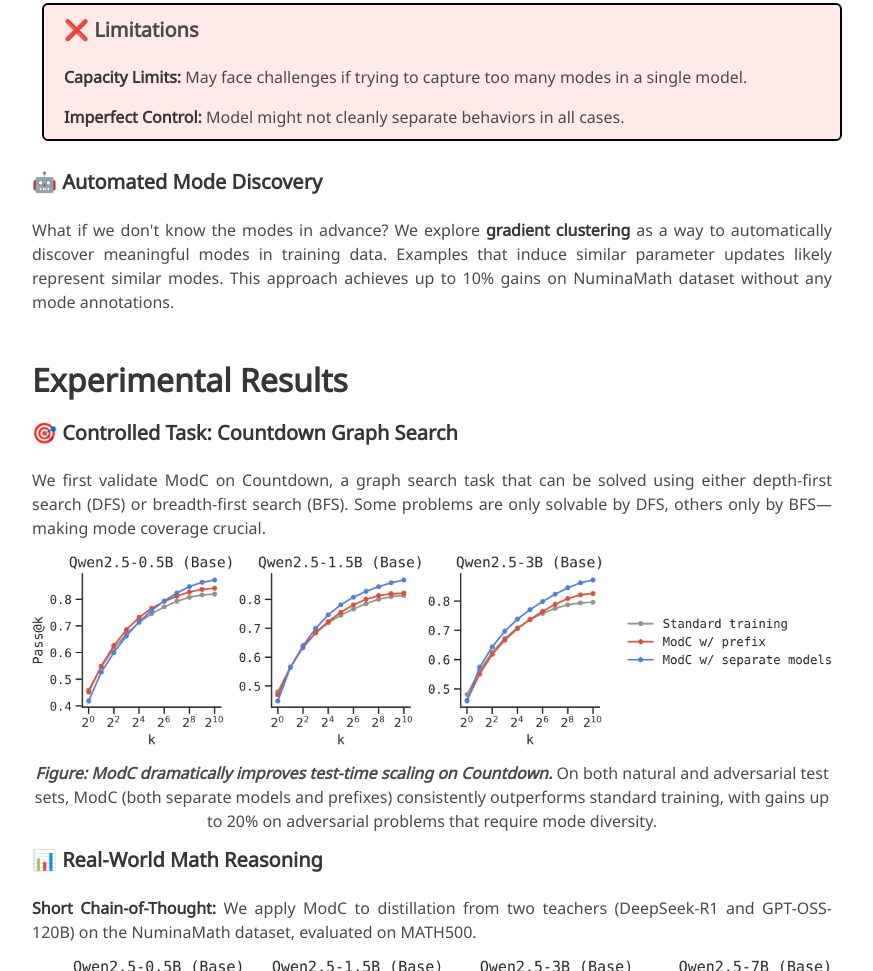
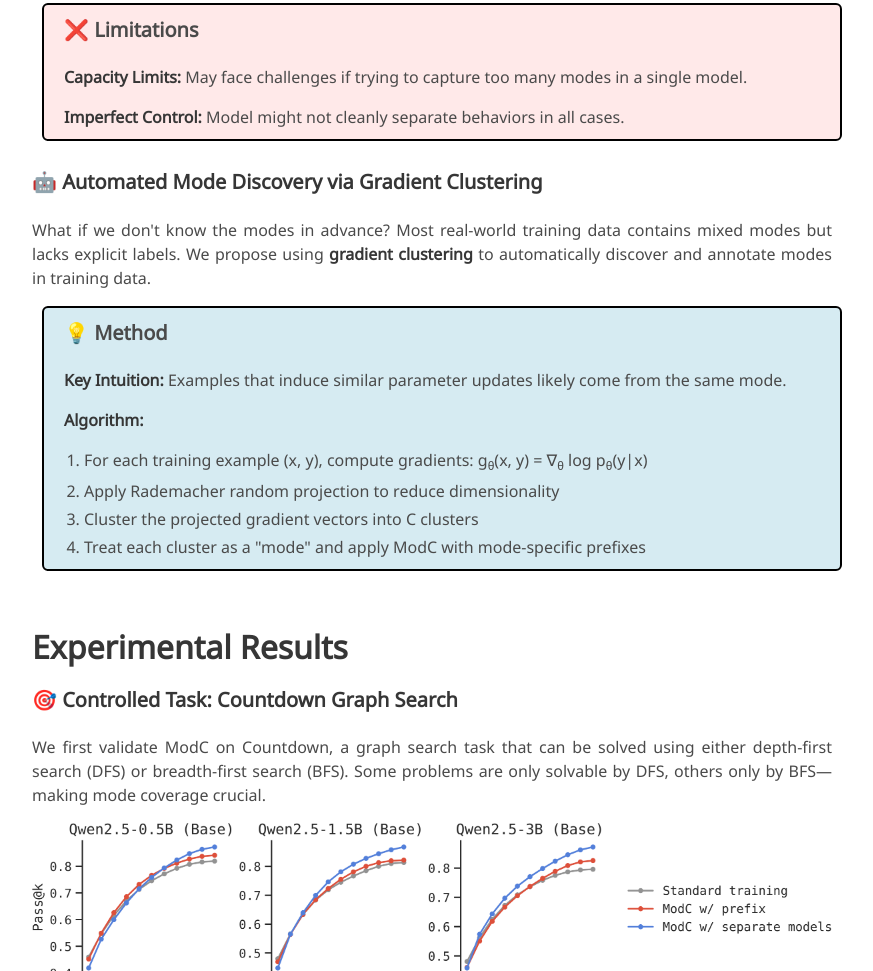
Before and after one commit to AR-FORUM/mod-c, a plain HTML site: page index.html in a window 1280 px wide. Shown: the part 3670-4641 px from the top of the page, without its empty margins (208-1081 px from the left). Drawn offline with nearby package versions, Linux system fonts and the light colour scheme; some icons are missing; a web font is replaced by a local one.

Commit message:
Update hp

```diff
--- a/index.html
+++ b/index.html
@@ -72,7 +72,7 @@
                     <div class="publication-links">
                          <!-- Arxiv PDF link -->
                       <span class="link-block">
-                        <a href="diversity_test_time_scaling/iclr2026/iclr2026_conference.pdf" target="_blank"
+                        <a href="static/pdfs/paper.pdf" target="_blank"
                         class="external-link button is-normal is-rounded is-dark">
                         <span class="icon">
                           <i class="fas fa-file-pdf"></i>
@@ -222,10 +222,21 @@
         </div>
 
         <div style="margin-top: 30px;"></div>
-        <h4 class="title">🤖 Automated Mode Discovery</h4>
+        <h4 class="title">🤖 Automated Mode Discovery via Gradient Clustering</h4>
         <p>
-          What if we don't know the modes in advance? We explore <strong>gradient clustering</strong> as a way to automatically discover meaningful modes in training data. Examples that induce similar parameter updates likely represent similar modes. This approach achieves up to 10% gains on NuminaMath dataset without any mode annotations.
+          What if we don't know the modes in advance? Most real-world training data contains mixed modes but lacks explicit labels. We propose using <strong>gradient clustering</strong> to automatically discover and annotate modes in training data.
         </p>
+        <div style="background-color: rgba(173, 216, 230, 0.5);padding-left: 20px;padding-right: 20px;margin: 10px;padding-top: 10px;padding-bottom: 10px;width: 100%;border: 2px solid black;border-radius: 6px;">
+          <p style="font-size: 20px; font-weight: bold;">💡 Method</p>
+          <p><strong>Key Intuition:</strong> Examples that induce similar parameter updates likely come from the same mode.</p>
+          <p><strong>Algorithm:</strong></p>
+          <ol style="margin-left: 20px;">
+            <li>For each training example (x, y), compute gradients: g<sub>θ</sub>(x, y) = ∇<sub>θ</sub> log p<sub>θ</sub>(y|x)</li>
+            <li>Apply Rademacher random projection to reduce dimensionality</li>
+            <li>Cluster the projected gradient vectors into C clusters</li>
+            <li>Treat each cluster as a "mode" and apply ModC with mode-specific prefixes</li>
+          </ol>
+        </div>
     </div>
     </div>
     </section>
```
Also changed, not shown: 1 other file.
